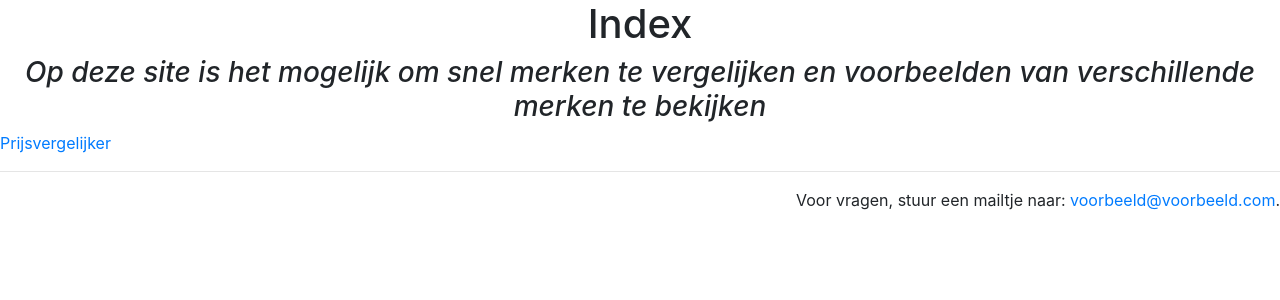
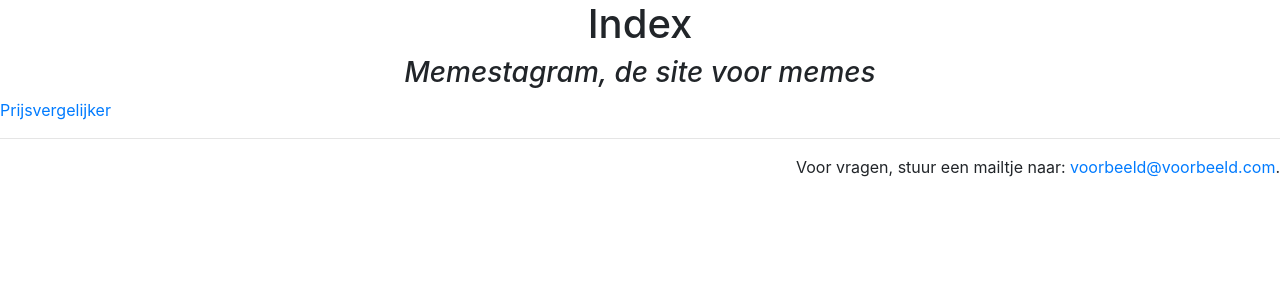
Before and after one commit to Jimnuch99/project, a Flask app: template templates/index.html in a window 1280 px wide. Shown: the top 300 px of the page. Run offline with Flask 2, Linux system fonts and the light colour scheme; the template is opened without the code that fills it, so the values that code supplies are empty; parts of the project's set-up code (start-up, migrations or seed data) failed here and were passed over; some libraries are stand-ins or nearby versions.

Commit message:
index updaten

```diff
--- a/templates/index.html
+++ b/templates/index.html
@@ -2,7 +2,7 @@
 <HTML>
     <link href="https://stackpath.bootstrapcdn.com/bootstrap/4.1.3/css/bootstrap.min.css" rel="stylesheet">
 <HEAD>
-    <TITLE>Site</TITLE>
+    <TITLE>Memestagram</TITLE>
     <link rel="stylesheet" type="text/css" href="styles.css">
 </HEAD>
 
@@ -11,7 +11,7 @@
 <CENTER>
     <div class="begintekst">
     <H1>Index</H1 class>
-    <H3><I>Op deze site is het mogelijk om snel merken te vergelijken en voorbeelden van verschillende merken te bekijken</I></H3>
+    <H3><I>Memestagram, de site voor memes</I></H3>
     </div>
 </CENTER>
 <P class="ondertekst">
```
